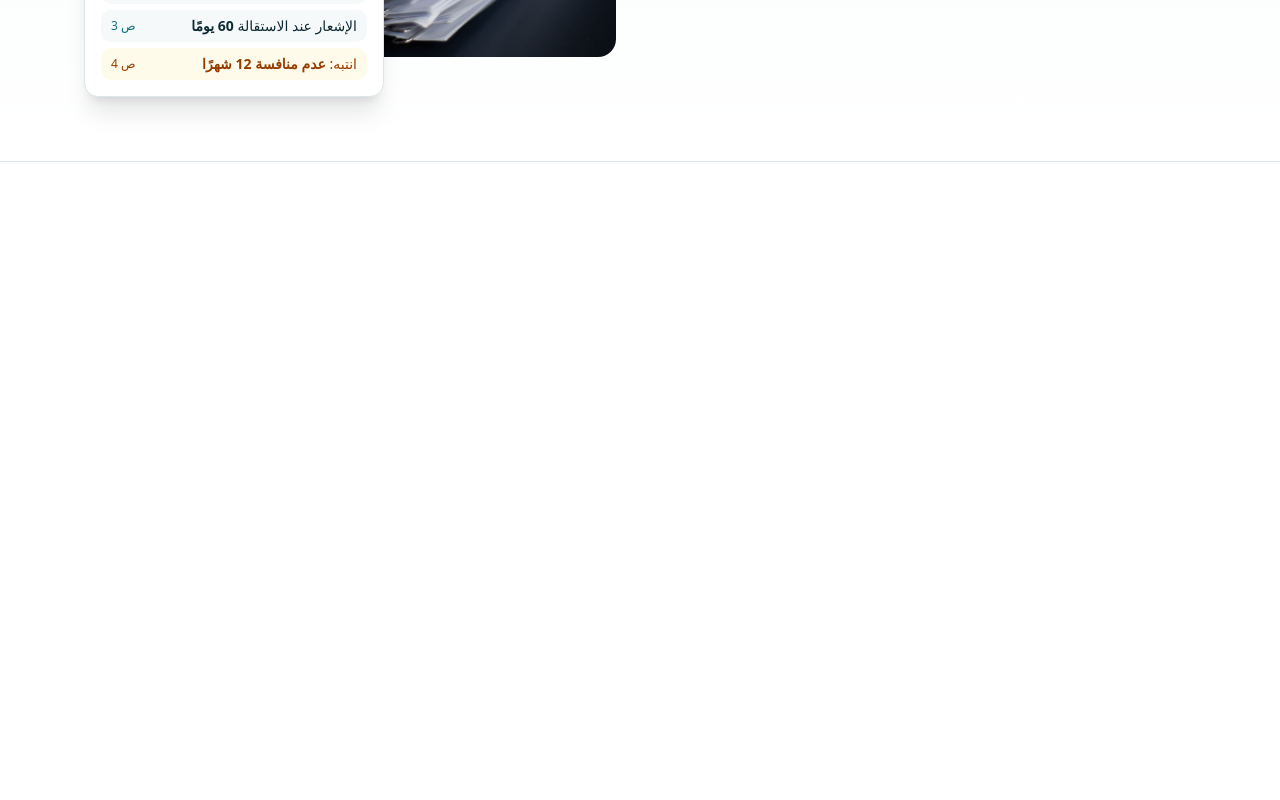
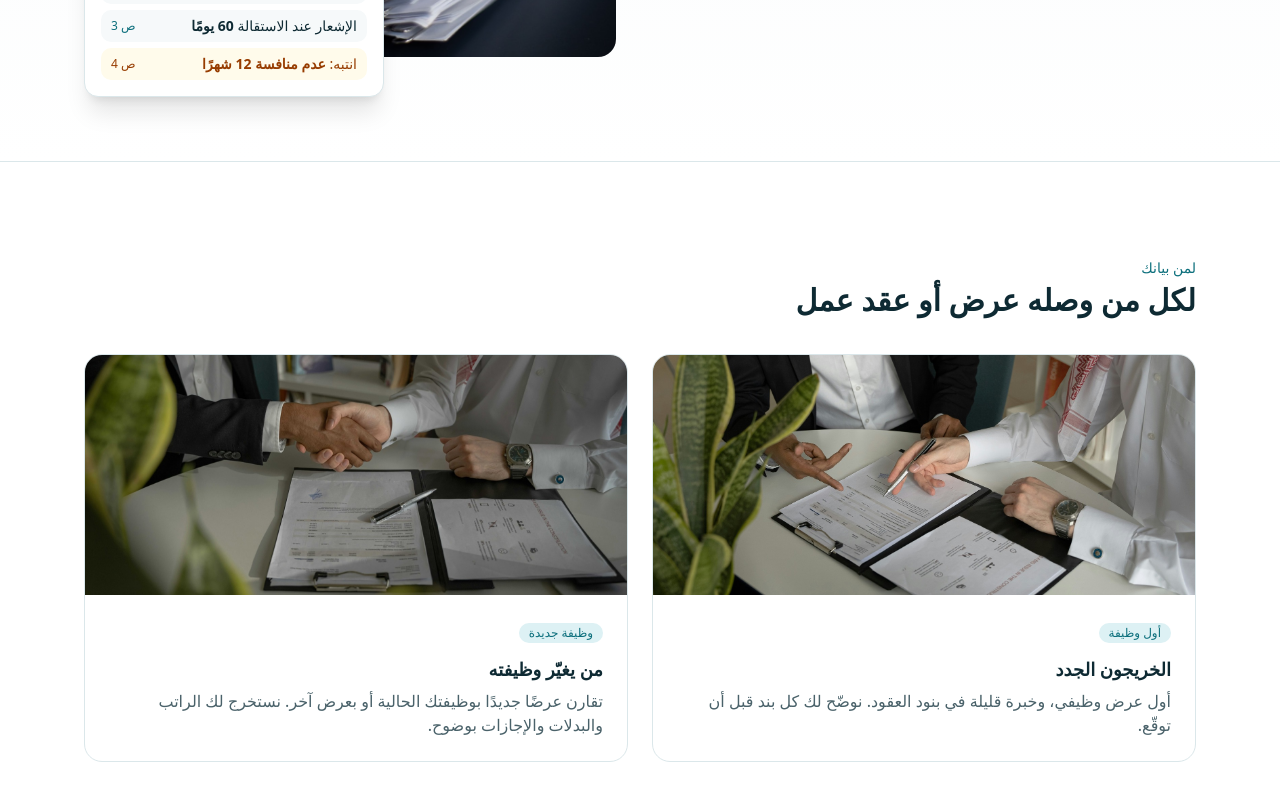
Before and after one commit to JxTechStudio-org/bayanuk, a React (Vite) app in the folder frontend/: page / in a window 1280 px wide. Shown: the part 532-1332 px from the top of the page. Before the commit the page ends 800 px from the top, so only its background shows below. Built offline with nearby package versions, Linux system fonts and the light colour scheme.

Commit message:
Add the target users section

```diff
--- /dev/null
+++ b/frontend/src/features/landing/components/TargetUsers.tsx
@@ -0,0 +1,45 @@
+import { useTranslation } from 'react-i18next'
+import contractHandshake from '@/assets/landing/contract-handshake.jpg'
+import contractReview from '@/assets/landing/contract-review.jpg'
+
+// The two primary user groups from the MVP Definition (section 3).
+const GROUPS = [
+  { key: 'graduates', photo: contractReview },
+  { key: 'switchers', photo: contractHandshake },
+] as const
+
+export function TargetUsers() {
+  const { t } = useTranslation()
+
+  return (
+    <section id="who" className="scroll-mt-20 py-16 md:py-24">
+      <div className="mx-auto max-w-6xl px-5">
+        <p className="text-sm font-medium text-teal-deep">{t('targetUsers.eyebrow')}</p>
+        <h2 className="mt-1 text-2xl font-semibold md:text-3xl">{t('targetUsers.title')}</h2>
+
+        <div className="mt-9 grid gap-6 md:grid-cols-2">
+          {GROUPS.map((group) => (
+            <article
+              key={group.key}
+              className="overflow-hidden rounded-2xl border bg-background transition hover:-translate-y-1 hover:shadow-lg motion-reduce:transition-none motion-reduce:hover:translate-y-0"
+            >
+              <img
+                src={group.photo}
+                alt={t(`targetUsers.${group.key}.photoAlt`)}
+                loading="lazy"
+                className="h-60 w-full object-cover"
+              />
+              <div className="p-6">
+                <span className="inline-block rounded-full bg-tint px-2.5 py-0.5 text-xs font-medium text-teal-deep">
+                  {t(`targetUsers.${group.key}.tag`)}
+                </span>
+                <h3 className="mt-3 text-lg font-semibold">{t(`targetUsers.${group.key}.title`)}</h3>
+                <p className="mt-1.5 text-muted-foreground">{t(`targetUsers.${group.key}.body`)}</p>
+              </div>
+            </article>
+          ))}
+        </div>
+      </div>
+    </section>
+  )
+}
--- a/frontend/src/features/landing/pages/LandingPage.tsx
+++ b/frontend/src/features/landing/pages/LandingPage.tsx
@@ -1,5 +1,6 @@
 import { Header } from '../components/Header'
 import { Hero } from '../components/Hero'
+import { TargetUsers } from '../components/TargetUsers'
 
 // Puts the landing page sections together, top to bottom.
 export function LandingPage() {
@@ -8,6 +9,7 @@ export function LandingPage() {
       <Header />
       <main>
         <Hero />
+        <TargetUsers />
       </main>
     </>
   )
--- a/frontend/src/locales/ar.json
+++ b/frontend/src/locales/ar.json
@@ -24,5 +24,21 @@
       "attention": "انتبه:",
       "nonCompete": "عدم منافسة 12 شهرًا"
     }
+  },
+  "targetUsers": {
+    "eyebrow": "لمن بيانك",
+    "title": "لكل من وصله عرض أو عقد عمل",
+    "graduates": {
+      "tag": "أول وظيفة",
+      "title": "الخريجون الجدد",
+      "body": "أول عرض وظيفي، وخبرة قليلة في بنود العقود. نوضّح لك كل بند قبل أن توقّع.",
+      "photoAlt": "شخصان يراجعان بنود عقد عمل"
+    },
+    "switchers": {
+      "tag": "وظيفة جديدة",
+      "title": "من يغيّر وظيفته",
+      "body": "تقارن عرضًا جديدًا بوظيفتك الحالية أو بعرض آخر. نستخرج لك الراتب والبدلات والإجازات بوضوح.",
+      "photoAlt": "مصافحة فوق عقد عمل"
+    }
   }
 }
--- a/frontend/src/locales/en.json
+++ b/frontend/src/locales/en.json
@@ -24,5 +24,21 @@
       "attention": "Attention:",
       "nonCompete": "12-month non-compete"
     }
+  },
+  "targetUsers": {
+    "eyebrow": "Who it is for",
+    "title": "For anyone who has received a job offer or contract",
+    "graduates": {
+      "tag": "First job",
+      "title": "Fresh graduates",
+      "body": "Your first job offer, and little experience with contract terms. We explain every term before you sign.",
+      "photoAlt": "Two people reviewing the terms of an employment contract"
+    },
+    "switchers": {
+      "tag": "New job",
+      "title": "Job switchers",
+      "body": "Comparing a new offer with your current job or a second offer. We pull out the salary, allowances and leave clearly.",
+      "photoAlt": "A handshake over an employment contract"
+    }
   }
 }
```
